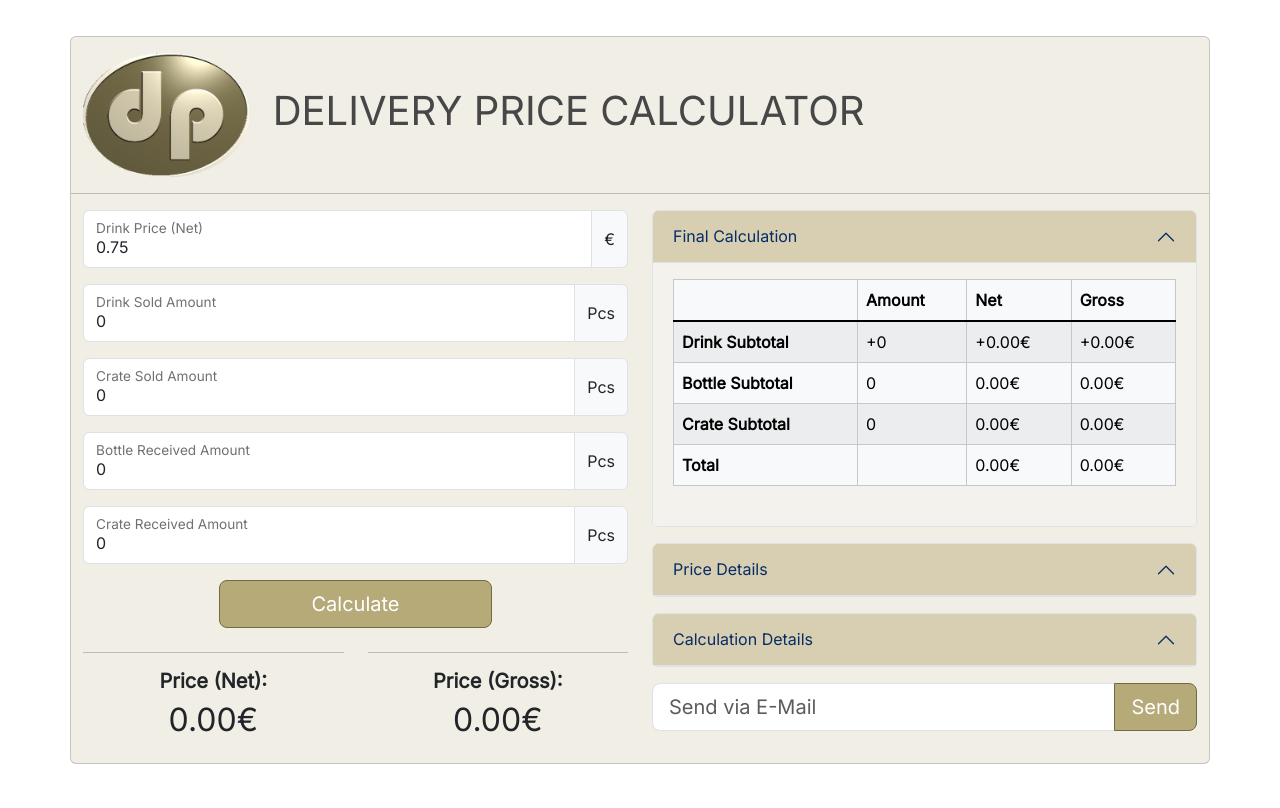
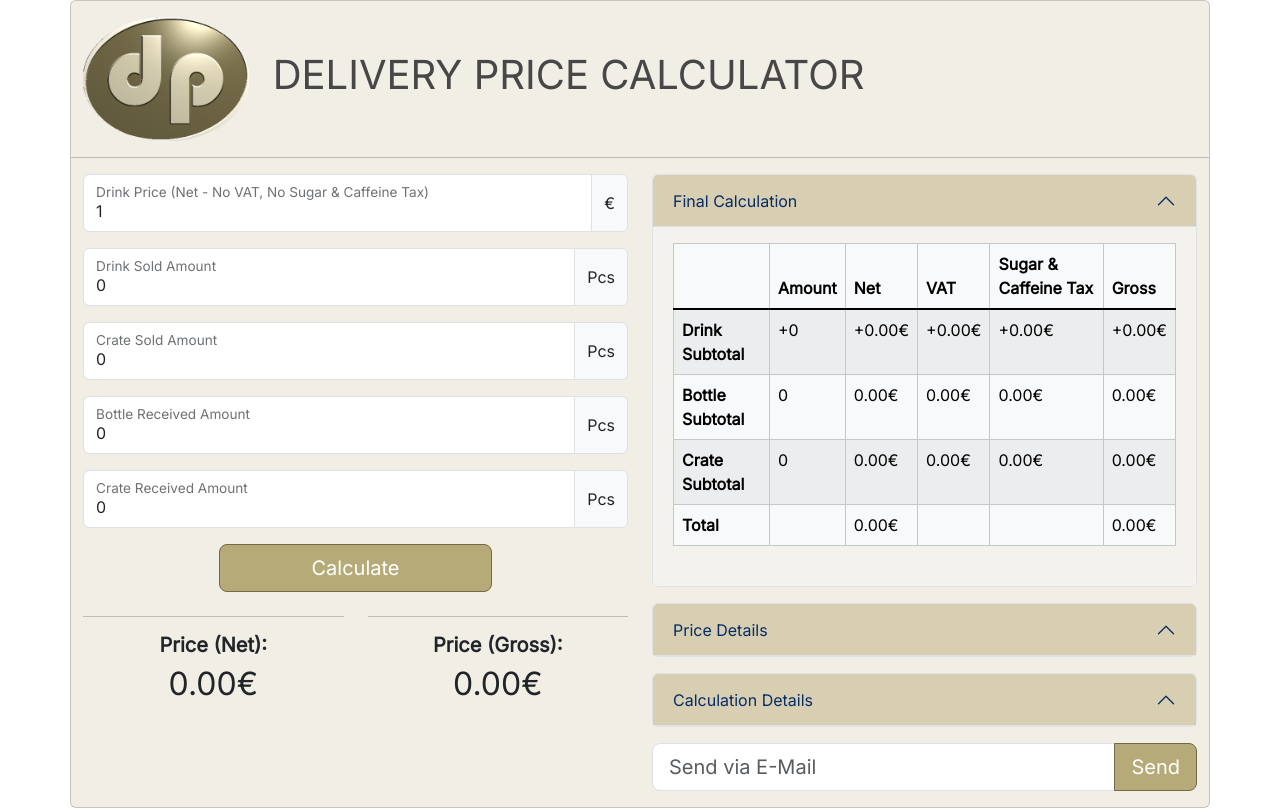
Before and after one commit to stefanbalaz/price_calculator, a React (Vite) app: page / in a window 1280 px wide. Built offline with nearby package versions, Linux system fonts and the light colour scheme.

Commit message:
sugar tax added

```diff
--- a/src/App.tsx
+++ b/src/App.tsx
@@ -11,7 +11,7 @@ import Accordion from "./Components/Accordion";
 import { calculatePrice } from "./services/calculatePrice";
 
 function App(): JSX.Element {
-  const [drinkPriceNet, setDrinkPriceNet] = useState<number | null>(0.75);
+  const [drinkPriceNet, setDrinkPriceNet] = useState<number | null>(1.0);
   const [drinkSoldAmount, setDrinkSoldAmount] = useState<number | null>(0);
   const [crateSoldAmount, setCrateSoldAmount] = useState<number | null>(0);
 
@@ -25,7 +25,8 @@ function App(): JSX.Element {
   const [drinkPriceGross, setDrinkPriceGross] = useState<number | null>(null);
   const [bottlePrice] = useState<number | null>(0.13);
   const [cratePrice] = useState<number | null>(1.66);
-  const [vat] = useState<number | null>(0.2);
+  const [vat] = useState<number | null>(0.19);
+  const [sugarCaffeineTax] = useState<number | null>(0.3 * 0.33);
   //const [vatMultiplier, setVatMultiplier] = useState<number | null>(null);
   const [drinkPriceTotalNet, setDrinkPriceTotalNet] = useState<number | null>(
     null
@@ -72,6 +73,7 @@ function App(): JSX.Element {
       bottleReceivedAmount,
       crateReceivedAmount,
       vat,
+      sugarCaffeineTax,
       bottlePrice,
       cratePrice
     );
@@ -83,6 +85,7 @@ function App(): JSX.Element {
     bottleReceivedAmount,
     crateReceivedAmount,
     vat,
+    sugarCaffeineTax,
     bottlePrice,
     cratePrice,
   ]);
@@ -116,6 +119,7 @@ function App(): JSX.Element {
       bottleReceivedAmount,
       crateReceivedAmount,
       vat,
+      sugarCaffeineTax,
       bottlePrice,
       cratePrice
     );
@@ -199,7 +203,7 @@ function App(): JSX.Element {
     console.log("Email submitted:", email);
 
     const templateParams = {
-      drinkPriceNet: drinkPriceNet,
+      drinkPriceNet: drinkPriceNet?.toFixed(2),
       drinkPriceGross: (drinkPriceGross ?? 0).toFixed(2),
       cratePrice: cratePrice,
       bottlePrice: bottlePrice,
@@ -290,6 +294,7 @@ function App(): JSX.Element {
                 totalPriceNet={totalPriceNet}
                 totalPriceGross={totalPriceGross}
                 vat={vat}
+                sugarCaffeineTax={sugarCaffeineTax}
                 drinkPriceNet={drinkPriceNet}
                 bottlePrice={bottlePrice}
                 cratePrice={cratePrice}
--- a/src/Components/Accordion.tsx
+++ b/src/Components/Accordion.tsx
@@ -9,6 +9,7 @@ interface AccordionProps {
   totalPriceNet: number | null;
   totalPriceGross: number | null;
   vat: number | null;
+  sugarCaffeineTax: number | null;
   drinkPriceNet: number | null;
   bottlePrice: number | null;
   cratePrice: number | null;
@@ -33,6 +34,7 @@ const Accordion: React.FC<AccordionProps> = (props) => {
     totalPriceNet,
     totalPriceGross,
     vat,
+    sugarCaffeineTax,
     drinkPriceNet,
     bottlePrice,
     cratePrice,
@@ -75,6 +77,8 @@ const Accordion: React.FC<AccordionProps> = (props) => {
                     <th></th>
                     <th>Amount</th>
                     <th>Net</th>
+                    <th>VAT</th>
+                    <th>Sugar & Caffeine Tax</th>
                     <th>Gross</th>
                   </tr>
                 </thead>
@@ -83,6 +87,22 @@ const Accordion: React.FC<AccordionProps> = (props) => {
                     <th>Drink Subtotal</th>
                     <td>+{drinkSoldAmount}</td>
                     <td>+{(drinkPriceTotalNet ?? 0).toFixed(2)}€</td>
+                    <td>
+                      +
+                      {(
+                        (vat ?? 0) *
+                        (drinkSoldAmount ?? 0) *
+                        (drinkPriceNet ?? 0)
+                      ).toFixed(2)}
+                      €
+                    </td>
+                    <td>
+                      +
+                      {(
+                        (sugarCaffeineTax ?? 0) * (drinkSoldAmount ?? 0)
+                      ).toFixed(2)}
+                      €
+                    </td>
                     <td>+{(drinkPriceTotalGross ?? 0).toFixed(2)}€</td>
                   </tr>
                   <tr>
@@ -98,6 +118,8 @@ const Accordion: React.FC<AccordionProps> = (props) => {
                         : (bottlePriceSubtotal ?? 0).toFixed(2)}
                       €
                     </td>
+                    <td>0.00€</td>
+                    <td>0.00€</td>
                     <td>
                       {(bottlePriceSubtotal ?? 0) > 0
                         ? `+${(bottlePriceSubtotal ?? 0).toFixed(2)}`
@@ -118,6 +140,8 @@ const Accordion: React.FC<AccordionProps> = (props) => {
                         : (cratePriceSubtotal ?? 0).toFixed(2)}
                       €
                     </td>
+                    <td>0.00€</td>
+                    <td>0.00€</td>
                     <td>
                       {(cratePriceSubtotal ?? 0) > 0
                         ? `+${(cratePriceSubtotal ?? 0).toFixed(2)}`
@@ -133,7 +157,8 @@ const Accordion: React.FC<AccordionProps> = (props) => {
                         ? `+${(totalPriceNet ?? 0).toFixed(2)}€`
                         : `${(totalPriceNet ?? 0).toFixed(2)}€`}
                     </td>
-
+                    <td></td>
+                    <td></td>
                     <td>
                       {(totalPriceGross ?? 0) > 0
                         ? `+${(totalPriceGross ?? 0).toFixed(2)}€`
@@ -171,30 +196,34 @@ const Accordion: React.FC<AccordionProps> = (props) => {
                 <thead>
                   <tr>
                     <th></th>
+                    <th>Net</th>
                     <th>VAT</th>
-                    <th>Net</th>
+                    <th>Sugar & Caffeine Tax</th>
                     <th>Gross</th>
                   </tr>
                 </thead>
                 <tbody className="table-group-divider">
                   <tr>
                     <th>Drink</th>
+                    <td>{drinkPriceNet || 0}€</td>
                     <td>{(vat ?? 0) * 100}%</td>
-                    <td>{drinkPriceNet || 0}€</td>
+                    <td>{(sugarCaffeineTax ?? 0).toFixed(3)}€</td>
                     <td>
                       {((drinkPriceNet ?? 0) * (1 + (vat || 0))).toFixed(2)}€
                     </td>
                   </tr>
                   <tr>
                     <th>Bottle</th>
+                    <td>{bottlePrice || 0}€</td>
                     <td>0%</td>
-                    <td>{bottlePrice || 0}€</td>
+                    <td>0%</td>
                     <td>{bottlePrice || 0}€</td>
                   </tr>
                   <tr>
                     <th>Crate</th>
+                    <td>{cratePrice || 0}€</td>
                     <td>0%</td>
-                    <td>{cratePrice || 0}€</td>
+                    <td>0%</td>
                     <td>{cratePrice || 0}€</td>
                   </tr>
                 </tbody>
@@ -232,20 +261,60 @@ const Accordion: React.FC<AccordionProps> = (props) => {
                     <th></th>
                     <th>Amount</th>
                     <th>Net</th>
+                    <th>VAT</th>
+                    <th>Sugar & Caffeine Tax</th>
                     <th>Gross</th>
                   </tr>
                 </thead>
                 <tbody className="table-group-divider">
                   <tr>
                     <th>Sold</th>
+                    {/* <td>+{drinkSoldAmount}</td>
+                    <td>+{(drinkPriceTotalNet ?? 0).toFixed(2)}€</td>
+                    <td>+{(drinkPriceTotalGross ?? 0).toFixed(2)}€</td> */}
                     <td>+{drinkSoldAmount}</td>
                     <td>+{(drinkPriceTotalNet ?? 0).toFixed(2)}€</td>
+                    <td>
+                      +
+                      {(
+                        (vat ?? 0) *
+                        (drinkSoldAmount ?? 0) *
+                        (drinkPriceNet ?? 0)
+                      ).toFixed(2)}
+                      €
+                    </td>
+                    <td>
+                      +
+                      {(
+                        (sugarCaffeineTax ?? 0) * (drinkSoldAmount ?? 0)
+                      ).toFixed(2)}
+                      €
+                    </td>
                     <td>+{(drinkPriceTotalGross ?? 0).toFixed(2)}€</td>
                   </tr>
                   <tr>
                     <th>Total</th>
+                    {/* <td>+{drinkSoldAmount}</td>
+                    <td>+{(drinkPriceTotalNet ?? 0).toFixed(2)}€</td>
+                    <td>+{(drinkPriceTotalGross ?? 0).toFixed(2)}€</td> */}
                     <td>+{drinkSoldAmount}</td>
                     <td>+{(drinkPriceTotalNet ?? 0).toFixed(2)}€</td>
+                    <td>
+                      +
+                      {(
+                        (vat ?? 0) *
+                        (drinkSoldAmount ?? 0) *
+                        (drinkPriceNet ?? 0)
+                      ).toFixed(2)}
+                      €
+                    </td>
+                    <td>
+                      +
+                      {(
+                        (sugarCaffeineTax ?? 0) * (drinkSoldAmount ?? 0)
+                      ).toFixed(2)}
+                      €
+                    </td>
                     <td>+{(drinkPriceTotalGross ?? 0).toFixed(2)}€</td>
                   </tr>
                 </tbody>
--- a/src/Components/Form.tsx
+++ b/src/Components/Form.tsx
@@ -30,7 +30,7 @@ const Form: React.FC<FormProps> = (props) => {
               step="0.01"
               className="form-control"
               id="drinkPriceNet"
-              placeholder="Drink Price (Net)"
+              placeholder="Drink Price (Net - No VAT, No Sugar & Caffeine Tax)"
               value={drinkPriceNet !== null ? drinkPriceNet : ""}
               /* value={drinkPriceNet ?? ""} */
               onChange={(e) =>
@@ -40,7 +40,9 @@ const Form: React.FC<FormProps> = (props) => {
                 )
               }
             />
-            <label htmlFor="floatingInputGroup1">Drink Price (Net)</label>
+            <label htmlFor="floatingInputGroup1">
+              Drink Price (Net - No VAT, No Sugar & Caffeine Tax)
+            </label>
           </div>
           <span className="input-group-text">€</span>
         </div>
--- a/src/services/calculatePrice.tsx
+++ b/src/services/calculatePrice.tsx
@@ -5,10 +5,12 @@ export function calculatePrice(
   bottleReceivedAmount: number | null,
   crateReceivedAmount: number | null,
   vat: number | null,
+  sugarCaffeineTax: number | null,
   bottlePrice: number | null,
   cratePrice: number | null
 ): {
   drinkPriceGross: number;
+  sugarCaffeineTaxTotal: number;
   totalPriceNet: number;
   totalPriceGross: number;
   drinkPriceTotalNet: number;
@@ -22,12 +24,18 @@ export function calculatePrice(
   bottleAmountSubtotal: number;
   crateAmountSubtotal: number;
 } {
-  /*   Vat multiplier */
+  /* Vat multiplier */
   const vatMultiplier = vat !== null ? 1 + vat : 1;
   console.log("vatMultiplier", vatMultiplier);
 
-  /*   Drink Price Gross */
-  const drinkPriceGross = (drinkPriceNet || 0) * vatMultiplier;
+  /* Sugar & Caffeine Tax Total */
+  const sugarCaffeineTaxTotal =
+    (drinkSoldAmount || 0) * (sugarCaffeineTax || 0);
+  console.log("sugarCaffeineTaxTotal", sugarCaffeineTaxTotal);
+
+  /* Drink Price Gross */
+  const drinkPriceGross =
+    (drinkPriceNet || 0) * vatMultiplier + (sugarCaffeineTax || 0);
   console.log("drinkPriceGross", drinkPriceGross);
 
   /* Drink Price Total Net */
@@ -36,14 +44,15 @@ export function calculatePrice(
 
   /* Drink Price Total Gross */
   const drinkPriceTotalGross =
-    (drinkSoldAmount || 0) * ((drinkPriceNet || 0) * vatMultiplier);
+    (drinkSoldAmount || 0) * ((drinkPriceNet || 0) * vatMultiplier) +
+    (drinkSoldAmount || 0) * (sugarCaffeineTax || 0);
   console.log("drinkPriceTotalGross", drinkPriceTotalGross);
 
-  /* Bollte Price Sold Total */
+  /* Bottle Price Sold Total */
   const bottlePriceSoldTotal = (drinkSoldAmount || 0) * (bottlePrice || 0);
   console.log("bottlePriceSoldTotal", bottlePriceSoldTotal);
 
-  /* Bollte Price Received Total */
+  /* Bottle Price Received Total */
   const bottlePriceReceivedTotal =
     (bottleReceivedAmount || 0) * (bottlePrice || 0);
   console.log("bottlePriceReceivedTotal", bottlePriceReceivedTotal);
@@ -87,6 +96,7 @@ export function calculatePrice(
   /* Total Price Gross */
   const totalPriceGross =
     drinkPriceTotalGross +
+    sugarCaffeineTaxTotal +
     bottlePriceSoldTotal -
     bottlePriceReceivedTotal +
     cratePriceSoldTotal -
@@ -95,6 +105,7 @@ export function calculatePrice(
 
   return {
     drinkPriceGross,
+    sugarCaffeineTaxTotal,
     totalPriceNet,
     totalPriceGross,
     // vatMultiplier,
```
